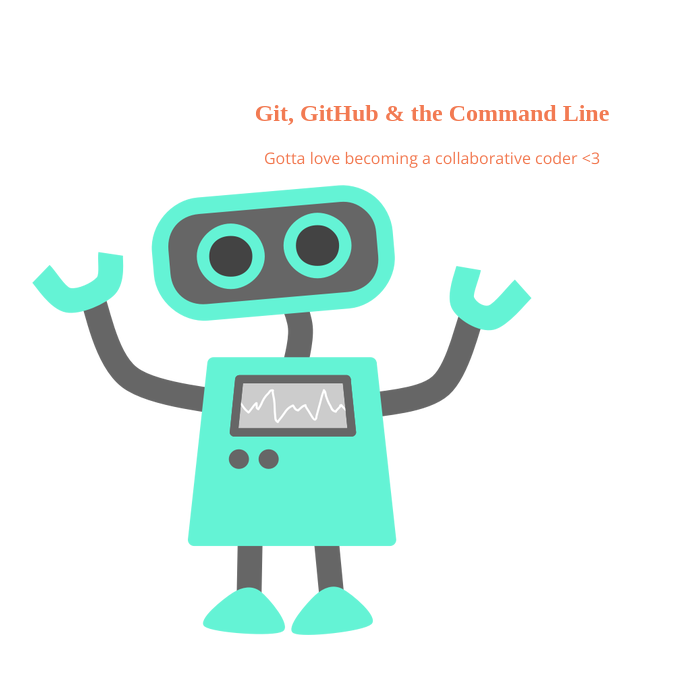
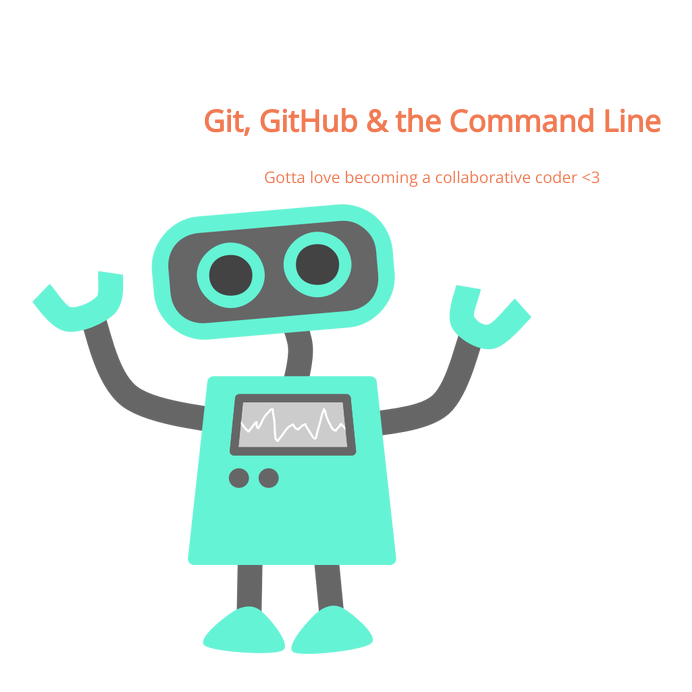
Before and after one commit to MartaAnthony/105-project, a plain HTML site: page index.html in a window 1280 px wide. Shown: the whole page, without its empty margins (208-900 px from the left). Drawn offline with nearby package versions, Linux system fonts and the light colour scheme.

Commit message:
font size messup

```diff
--- a/css/style.css
+++ b/css/style.css
@@ -8,11 +8,7 @@ section p {
 	color: #f27a52;
 }
 section h1 {
-<<<<<<< HEAD
-	font: 36px 'Open Sans';
-=======
 	font: 30px 'Open Sans';
->>>>>>> experiments
 	font-weight: bold;
 }
 section p {
```
